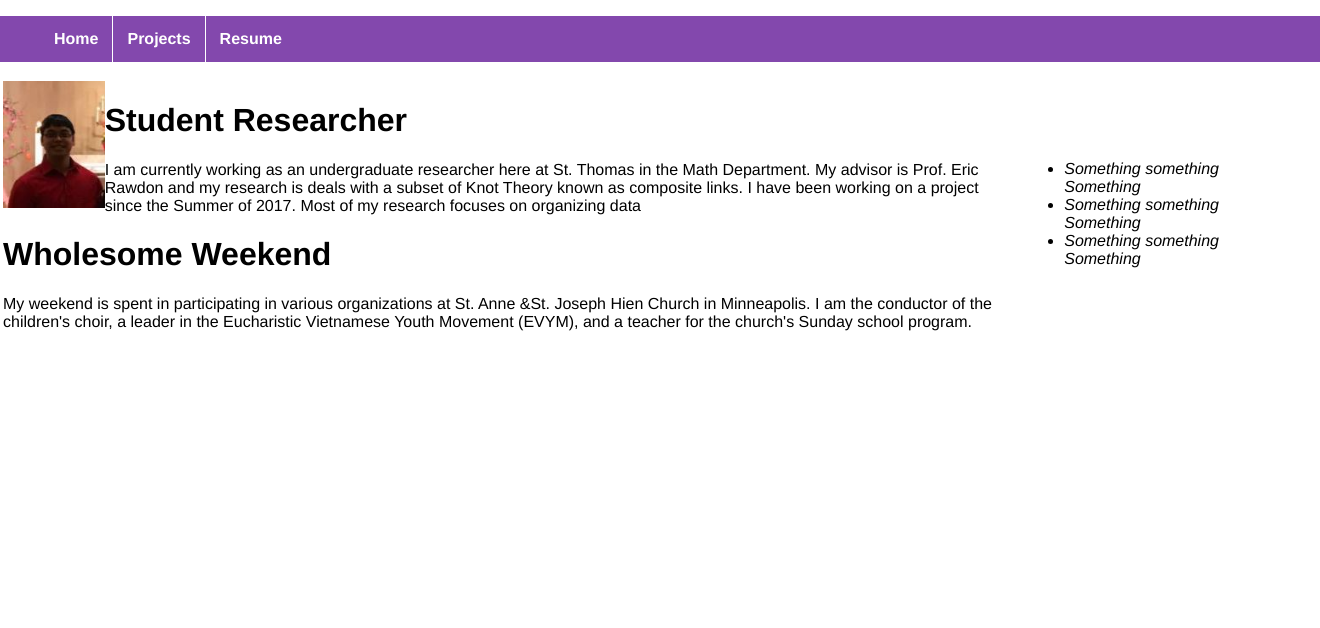
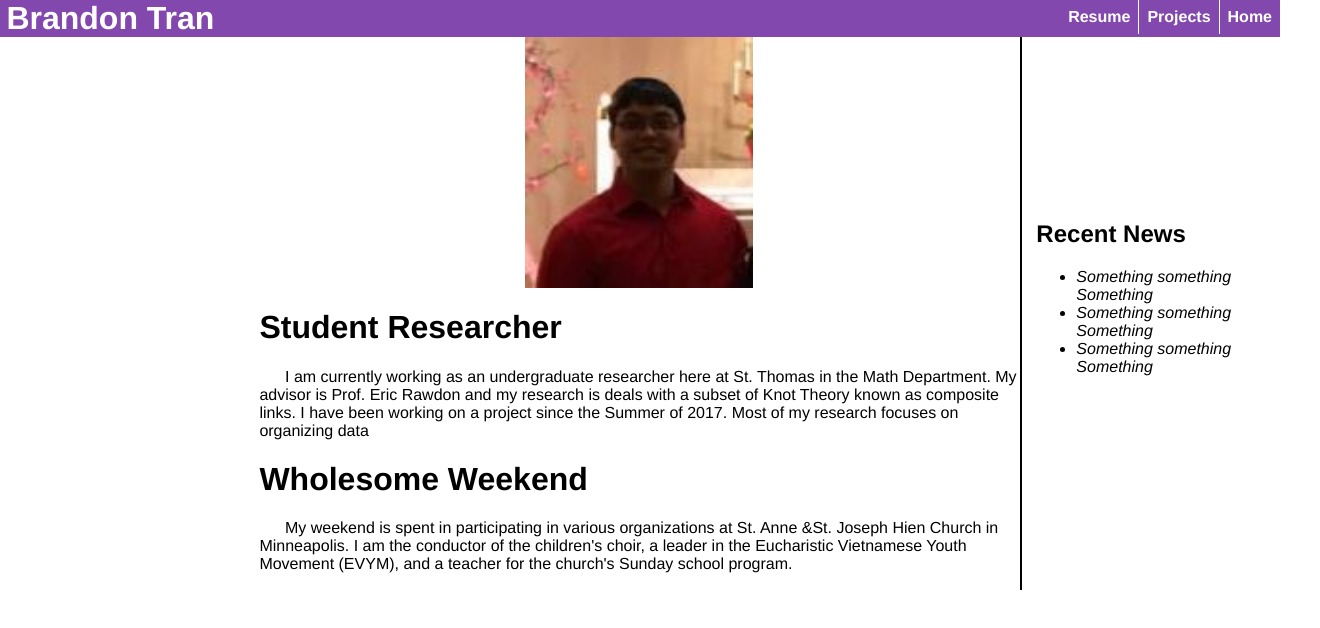
Before and after one commit to BranTran/BranTran.github.io, a plain HTML site: page index.html in a window 1280 px wide. Shown: the whole page, 1320 px wide, since content can reach past the window. Drawn offline with Linux system fonts and the light colour scheme.

Commit message:
Just doing more style work

```diff
--- a/index.html
+++ b/index.html
@@ -13,11 +13,14 @@
 				<li><a href="index.html">Home</a></li>
 				<li><a href="projects.html">Projects</a></li>
 				<li><a href="resume.html">Resume</a></li>
+				<li>Brandon Tran</li>
 			</ul>
 
 	<table id="content">
 		<tr>
-			<td = "info">
+			<td id="side_panel">
+			</td>
+			<td id = "center_panel">
 				<img id="profile" src="images/profile.jpg" alt="Personal Photo">
 
 				<h1>Student Researcher</h1>
@@ -30,7 +33,8 @@
 					My weekend is spent in participating in various organizations at St. Anne &St. Joseph Hien Church in Minneapolis. I am the conductor of the children's choir, a leader in the Eucharistic Vietnamese Youth Movement (EVYM), and a teacher for the church's Sunday school program.
 				</p>
 			</td>
-			<td id = "news">
+			<td id = "side_panel">
+				<h2>Recent News</h2>
 					<ul id="newsitems">
 					<li>
 						<i>Something something Something<i>
--- /dev/null
+++ b/index.js
@@ -0,0 +1,3 @@
+function Init(){
+  console.log("Hello")
+}
--- a/style.css
+++ b/style.css
@@ -1,48 +1,71 @@
-
-html{
-  width: 100%;
-font-family: Helvetica, Arial, sans-serif;
-}
 body{
-  width: 100%;
-  margin: auto;
+  width: 100vw;
+  font-family: Helvetica, Arial, sans-serif;
+  margin: 0;
 }
 #navopt{
-  width: 100%;
+  list-style-type: none;
+  margin: 0;
+  padding: 0;
+  padding-inline-start: 0;
   background-color: #8348ad;
   overflow: hidden;
+  position: fixed;
+  top: 0;
+  width: 100vw;
 }
 #navopt li{
-  list-style-type: none;
-  float:left;
-  padding: 6px;
+  font-weight: bold;
+  display: inline;
+  color: white;
+  float: right;
   border-right: solid white 1px;
 }
-#navopt li:last-child{
+#navopt li:first-child{
   border-right: none;
 }
-li a{
+#navopt li:last-child{
+  padding-left: .5vw;
+  float: left;
   display: block;
-  font-weight: bold;
+  font-size: 2rem;
+  border-right: none;
+  height: 100%;
+}
+#navopt a{
+  display: block;
+  color: white;
   text-decoration: none;
   padding: 8px;
-  color: white;
-
+  transition: background-color 1s;
+  transition: color 1s;
 }
-li a:visited{
+#navopt a:active{
+  background-color: white;
+  color: #8348ad;
+}
+#navopt a:hover{
+  background-color: white;
+  color: #8348ad;
+}
+#content{
+width: 100vw;
 }
 
-#content{
-width: 100%;
+p{
+  text-indent: 2vw;
 }
-#info{
-border-right: solid black 12px;
+#center_panel{
+  width: 60vw;
+border-right: solid black 2px;
 }
-#news{
+#side_panel{
   width: 20%;
+  padding: 1%;
 }
 #profile{
-  float: left;
-  width: 10%;
+  display: block;
+  margin-left: auto;
+  margin-right: auto;
+  width: 30%;
   height: auto;
-}
```
